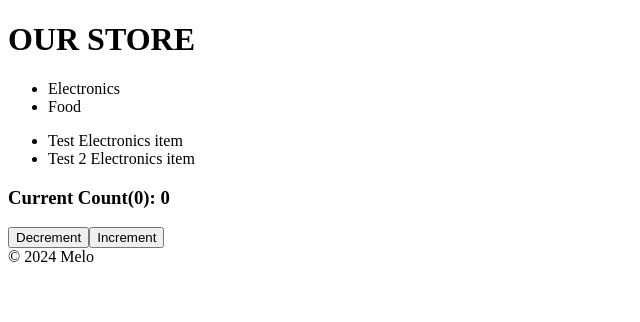
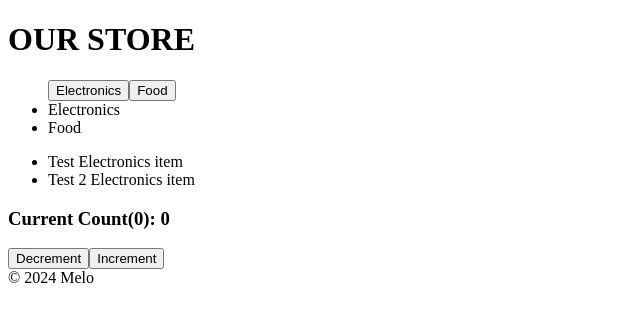
Before and after one commit to MelodicXP/store-front, a React (Vite) app: page / in a window 1280 px wide. Shown: the top 322 px of the page, without its empty margins (0-640 px from the left). Built offline with nearby package versions, Linux system fonts and the light colour scheme.

Commit message:
Establish initial handler of food and electronic category

```diff
--- a/src/Components/Categories/index.jsx
+++ b/src/Components/Categories/index.jsx
@@ -1,9 +1,22 @@
 'use strict';
+
+import { useSelector, useDispatch } from "react-redux";
+// import { decrement, increment } from './store/counter.js';
+
+const handleDisplayElectronics = () => {
+  console.log('Handle Display Electronics');
+}
+
+const handleDisplayFood = () => {
+  console.log('Handle Display Food');
+}
 
 const Categories = () => {
   return (
     <div>
      <ul>
+      <button onClick={handleDisplayElectronics}>Electronics</button>
+      <button onClick={handleDisplayFood}>Food</button>
       <li>Electronics</li>
       <li>Food</li>
      </ul>
@@ -11,4 +24,4 @@ const Categories = () => {
   );
 }
 
-export default Categories;
+export default Categories;``
```
